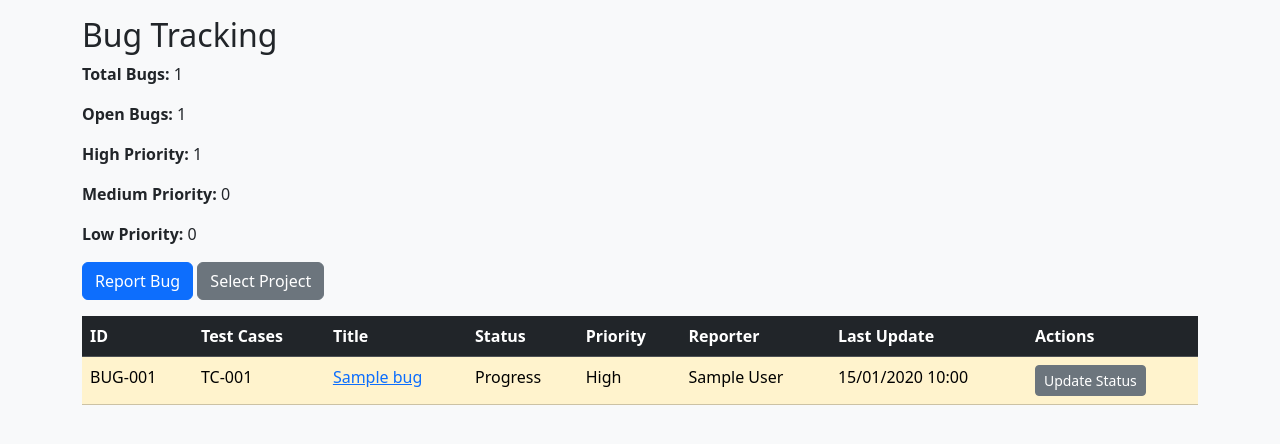
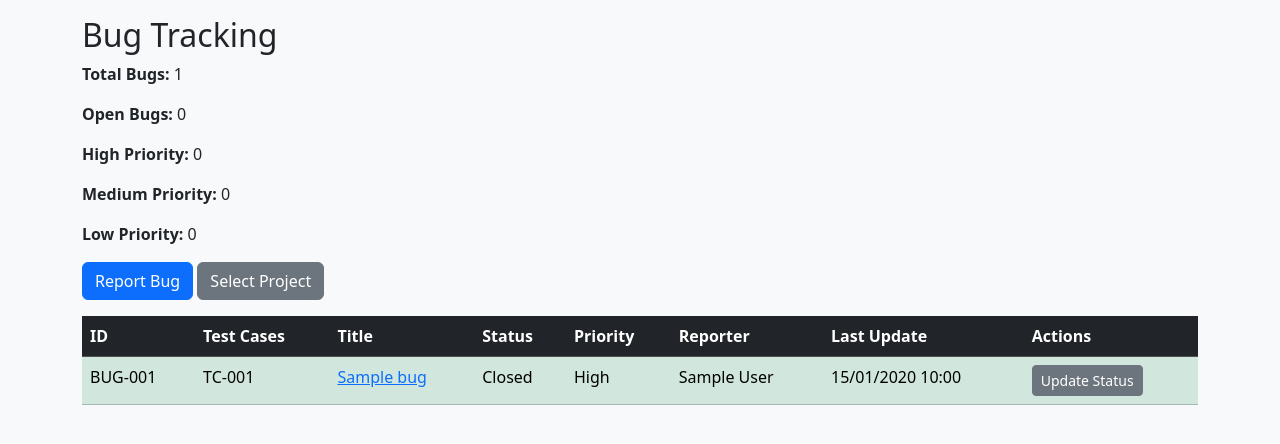
Before and after one commit to lucasb20/test-manager, a Flask app: page /bugtracking/ in a window 1280 px wide. Shown: the part 88-532 px from the top of the page. Run offline with Flask 3, Linux system fonts and the light colour scheme; the visitor is signed in with stand-in values (Sample User, id 1); tables that the repository leaves empty hold one stand-in row (values such as "Sample post"); some libraries are stand-ins or nearby versions.

Commit message:
fix: remove 'progress' option

```diff
--- a/web/db.py
+++ b/web/db.py
@@ -99,7 +99,7 @@
 
     @property
     def open_bugs(self):
-        return db.session.execute(db.select(Bug).join(BugTestCase).filter(BugTestCase.test_case_id == self.id, Bug.status != 'closed')).scalars().all()
+        return db.session.execute(db.select(Bug).join(BugTestCase).filter(BugTestCase.test_case_id == self.id, Bug.is_closed == False)).scalars().all()
 
 class RequirementTestCase(db.Model):
     id = db.Column(db.Integer, primary_key=True)
@@ -182,7 +182,7 @@
     description = db.Column(db.String(200), default=None)
     project_id = db.Column(db.ForeignKey('project.id'))
     reported_by = db.Column(db.ForeignKey('user.id'))
-    status = db.Column(ENUM('open', 'progress', 'closed'), nullable=False)
+    is_closed = db.Column(db.Boolean, nullable=False, default=False)
     priority = db.Column(ENUM('high', 'medium', 'low'), nullable=False)
     order = db.Column(db.Integer, default=0)
     created_at = db.Column(db.DateTime, default=datetime.now)
@@ -192,6 +192,10 @@
     @property
     def code_with_prefix(self):
         return code_with_prefix("BUG", self.order)
+
+    @property
+    def status(self):
+        return "Closed" if self.is_closed else "Open"
 
     @property
     def last_order(self):
--- a/web/forms.py
+++ b/web/forms.py
@@ -1,4 +1,4 @@
-from wtforms import Form, StringField, EmailField, PasswordField, TextAreaField, SelectField, IntegerField, validators
+from wtforms import Form, StringField, EmailField, PasswordField, TextAreaField, SelectField, IntegerField, BooleanField, validators
 
 class UserForm(Form):
     name = StringField('Name', [validators.DataRequired(), validators.Length(min=4, max=25)])
@@ -51,4 +51,4 @@
     title = StringField('Title', [validators.InputRequired(), validators.Length(max=80)])
     description = TextAreaField('Description', [validators.Length(max=200)])
     priority = SelectField('Priority', choices=[('high', 'High'), ('medium', 'Medium'), ('low', 'Low')])
-    status = SelectField('Status', choices=[('open', 'Open'), ('progress', 'Progress'), ('closed', 'Closed')])
+    is_closed = BooleanField('Closed')
--- a/web/routes/bugtracking.py
+++ b/web/routes/bugtracking.py
@@ -10,9 +10,8 @@
 def index():
     bugs = db.session.execute(db.select(Bug).filter_by(project_id=g.project.id).order_by(Bug.created_at.desc())).scalars().all()
     priority = {'high': 0, 'medium': 1, 'low': 2}
-    status = {'open': 0, 'progress': 0, 'closed': 1}
-    bugs.sort(key=lambda b: ((status.get(b.status, 3)), priority.get(b.priority, 3)))
-    open_bugs = [bug for bug in bugs if bug.status != 'closed']
+    bugs.sort(key=lambda b: (int(b.is_closed), priority.get(b.priority, 3)))
+    open_bugs = [bug for bug in bugs if not bug.is_closed]
     high_open_bugs = sum(1 for bug in open_bugs if bug.priority == 'high')
     medium_open_bugs = sum(1 for bug in open_bugs if bug.priority == 'medium')
     low_open_bugs = len(open_bugs) - high_open_bugs - medium_open_bugs
@@ -33,7 +32,7 @@
         bug = Bug(
             title=form.title.data,
             description=form.description.data,
-            status=form.status.data,
+            is_closed=form.is_closed.data,
             priority=form.priority.data,
             reported_by=g.user.id,
             project_id=g.project.id
@@ -65,7 +64,7 @@
     if request.method == 'POST' and form.validate():
         bug.title = form.title.data
         bug.description = form.description.data
-        bug.status = form.status.data
+        bug.is_closed = form.is_closed.data
         bug.priority = form.priority.data
         db.session.flush()
         tcs_ids = request.form.getlist('testcases_ids')
@@ -82,12 +81,7 @@
 @perm_to_edit_required
 def update_status(bug_id):
     bug = db.get_or_404(Bug, bug_id)
-    next_status = {
-        'open': 'progress',
-        'progress': 'closed',
-        'closed': 'open'
-    }
-    bug.status = next_status[bug.status]
+    bug.is_closed = not bug.is_closed
     db.session.commit()
     return redirect(url_for('bugtracking.index'))
 
--- a/web/routes/project.py
+++ b/web/routes/project.py
@@ -112,7 +112,7 @@
                 'title': bug.title,
                 'description': bug.description,
                 'testcases': ', '.join(bug.testcases_codes),
-                'status': bug.status,
+                'is_closed': bug.is_closed,
                 'priority': bug.priority
             } for bug in bugs
         }
@@ -188,9 +188,9 @@
                         project_id=project.id,
                         title=bug_data.get('title'),
                         description=bug_data.get('description'),
-                        status=bug_data.get('status'),
+                        is_closed=bug_data.get('is_closed'),
                         priority=bug_data.get('priority'),
-                        order=order,
+                        order=order
                     )
                     db.session.add(bug)
                     db.session.flush()
--- a/web/routes/testrun.py
+++ b/web/routes/testrun.py
@@ -70,7 +70,7 @@
         return redirect(url_for('testrun.run_case', testrun_id=testrun.id))
     testcase = db.session.get(TestCase, testresult.test_case_id)
     testresults = db.session.execute(db.select(TestResult).filter_by(test_run_id=testrun.id)).scalars().all()
-    return render_template('testrun/run_case.html', form=form, testrun=testrun, testcase=testcase, testresults=testresults, testresult_id=testresult.id)
+    return render_template('testrun/run_case.html', form=form, testcase=testcase, testresults=testresults, testresult_id=testresult.id)
 
 @bp.route('/<int:testrun_id>/summary', methods=['GET'])
 @perm_to_view_required
@@ -102,7 +102,7 @@
         bug = Bug(
             title=form.title.data,
             description=form.description.data,
-            status=form.status.data,
+            is_closed=form.is_closed.data,
             priority=form.priority.data,
             reported_by=g.user.id,
             project_id=g.project.id
--- a/web/templates/bugtracking/create.html
+++ b/web/templates/bugtracking/create.html
@@ -11,10 +11,10 @@
 		{{ render_field(form.description, class="form-control") }}
 	</div>
 	<div class="mb-3">
-		{{ render_field(form.status, class="form-select") }}
+		{{ render_field(form.priority, class="form-select") }}
 	</div>
 	<div class="mb-3">
-		{{ render_field(form.priority, class="form-select") }}
+		{{ render_field(form.is_closed, class="form-check") }}
 	</div>
 	<button type="submit" class="btn btn-primary">Create Bug</button>
 	<a href="{{ url_for('bugtracking.index') }}" class="btn btn-secondary">Back to List</a>
--- a/web/templates/bugtracking/detail.html
+++ b/web/templates/bugtracking/detail.html
@@ -5,7 +5,7 @@
 <p><strong>ID:</strong> {{ bug.code_with_prefix }}</p>
 <p><strong>Title:</strong> {{ bug.title }}</p>
 <p><strong>Description:</strong> {{ bug.description }}</p>
-<p><strong>Status:</strong> {{ bug.status | capitalize }}</p>
+<p><strong>Status:</strong> {{ bug.status }}</p>
 <p><strong>Priority:</strong> {{ bug.priority | capitalize }}</p>
 <p><strong>Reporter:</strong> {{ bug.reporter }}</p>
 <p><strong>Created At:</strong> {{ bug.created_at | format_datetime }}</p>
--- a/web/templates/bugtracking/edit.html
+++ b/web/templates/bugtracking/edit.html
@@ -11,10 +11,10 @@
         {{ render_field(form.description, class="form-control") }}
     </div>
     <div class="mb-3">
-        {{ render_field(form.status, class="form-select") }}
+        {{ render_field(form.priority, class="form-select") }}
     </div>
     <div class="mb-3">
-        {{ render_field(form.priority, class="form-select") }}
+        {{ render_field(form.is_closed, class="form-check-input") }}
     </div>
     <button type="submit" class="btn btn-primary">Save</button>
     <a href="{{ url_for('bugtracking.detail', bug_id=request.view_args['bug_id']) }}" class="btn btn-secondary">Cancel</a>
--- a/web/templates/bugtracking/index.html
+++ b/web/templates/bugtracking/index.html
@@ -26,11 +26,11 @@
 	</thead>
 	<tbody>
 		{% for bug in bugs %}
-		<tr class="{% if bug.status == 'closed' %}table-success{% elif bug.status == 'progress' %}table-warning{% endif %}">
+		<tr {% if bug.is_closed %}class="table-success"{% endif %}>
 			<td>{{ bug.code_with_prefix }}</td>
 			<td>{{ bug.testcases_codes | join(', ') }}</td>
 			<td><a href="{{ url_for('bugtracking.detail', bug_id=bug.id) }}">{{ bug.title }}</a></td>
-			<td>{{ bug.status | capitalize }}</td>
+			<td>{{ bug.status }}</td>
 			<td>{{ bug.priority | capitalize }}</td>
 			<td>{{ bug.reporter }}</td>
 			<td>{{ bug.updated_at | format_datetime }}</td>
--- a/web/templates/testrun/run_case.html
+++ b/web/templates/testrun/run_case.html
@@ -6,7 +6,7 @@
 <ul class="pagination">
 	{% for r in testresults %}
 	<li class="page-item{% if r.id == testresult_id %} disabled{% elif r.executed_at %} active{% endif %}">
-		<a class="page-link" href="{{ url_for('testrun.run_case', testrun_id=testrun.id, testresult_id=r.id) }}">{{ loop.index }}</a>
+		<a class="page-link" href="{{ url_for('testrun.run_case', testrun_id=request.view_args['testrun_id'], testresult_id=r.id) }}">{{ loop.index }}</a>
 	</li>
 	{% endfor %}
 </ul>
```
